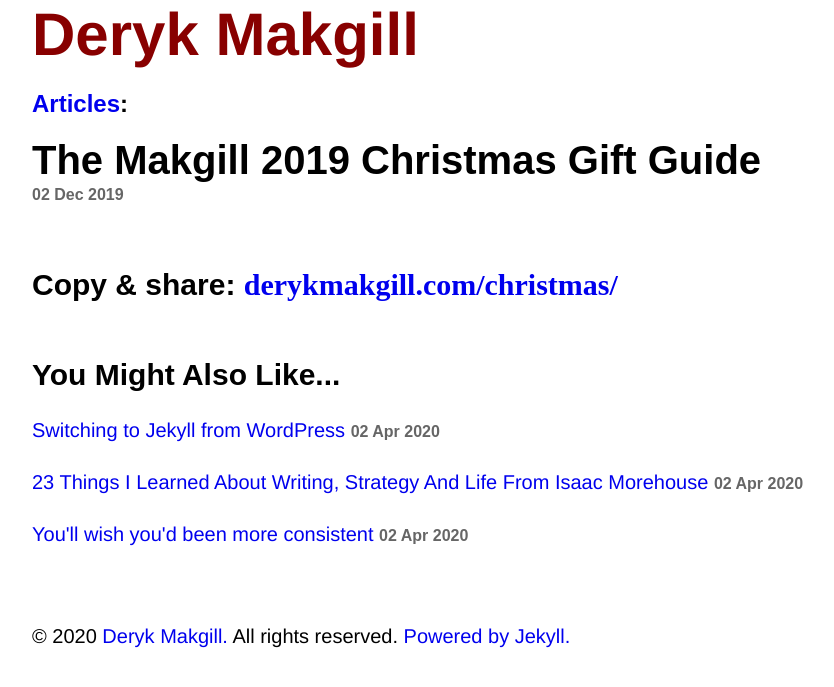
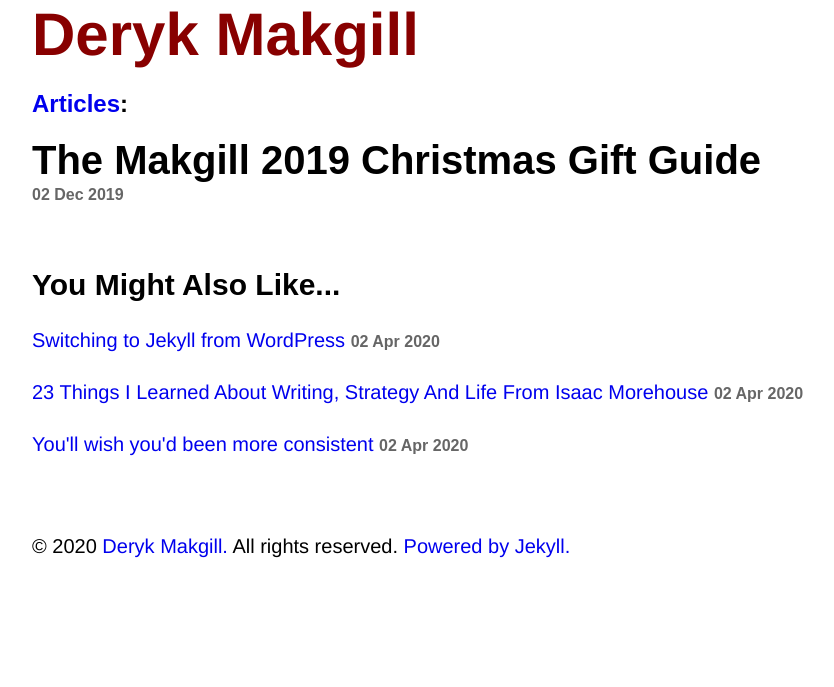
Before and after one commit to derykmakgill/vm, a Jekyll site: the page built from _posts/2019-12-02-christmas.md, in a window 1280 px wide. Shown: the top 687 px of the page, without its empty margins (208-1042 px from the left). Built offline with Jekyll 4.4.1, drawn with Linux system fonts in a browser that asks for light colours; some web fonts are replaced.

Commit message:
Update post.html

```diff
--- a/_layouts/post.html
+++ b/_layouts/post.html
@@ -26,12 +26,6 @@ layout: default
 
   {{ content }}
 
-
-<h3>
-	Copy &amp; share:
-        <span class="url"><a href="{{ page.url }}">derykmakgill.com{{ page.url }}</a></span>
-</h3>
-
 <div class="related">
   <h2>You Might Also Like...</h2>
   <div class="related-posts">
```
